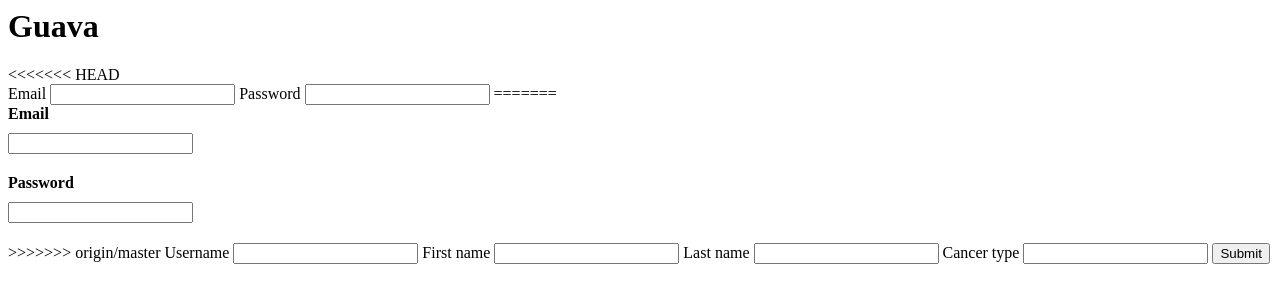
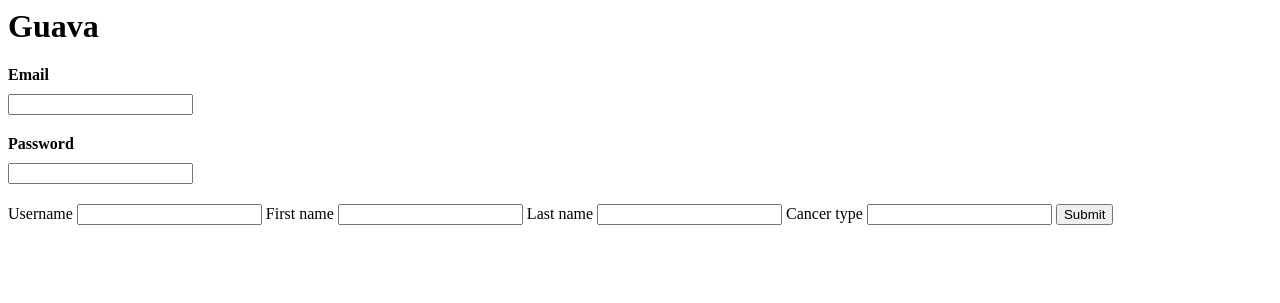
Before and after one commit to avnibarman/guava, a Flask app: template app/templates/signup_form.html in a window 1280 px wide. Shown: the top 303 px of the page. Run offline with Flask 2, Linux system fonts and the light colour scheme; the template is opened without the code that fills it, so the values that code supplies are empty, except form fields; form fields are guessed from the names that the template uses.

Commit message:
woopsies some merge conflicts

```diff
--- a/app/templates/signup_form.html
+++ b/app/templates/signup_form.html
@@ -1,12 +1,5 @@
 {% extends "layout.html" %}
 {% block body %}
-<<<<<<< HEAD
-
-  <form method="POST" action="/signup">
-      {{ form.hidden_tag() }}
-      {{ form.email.label }} {{ form.email(size=20) }}
-      {{ form.password.label }} {{ form.password(size=20) }}
-=======
 
 <script>
   beginOnboarding = function () {
@@ -19,7 +12,6 @@
       {{ form.hidden_tag() }}
       <div class="form-label">{{ form.email.label }}</div> <div class="input-box">{{ form.email(size=20) }}</div>
       <div class="form-label">{{ form.password.label }}</div> <div class="input-box">{{ form.password(size=20) }}</div>
->>>>>>> origin/master
       {{ form.username.label }} {{ form.username(size=20) }}
       {{ form.first_name.label }} {{ form.first_name(size=20) }}
       {{ form.last_name.label }} {{ form.last_name(size=20) }}
```
